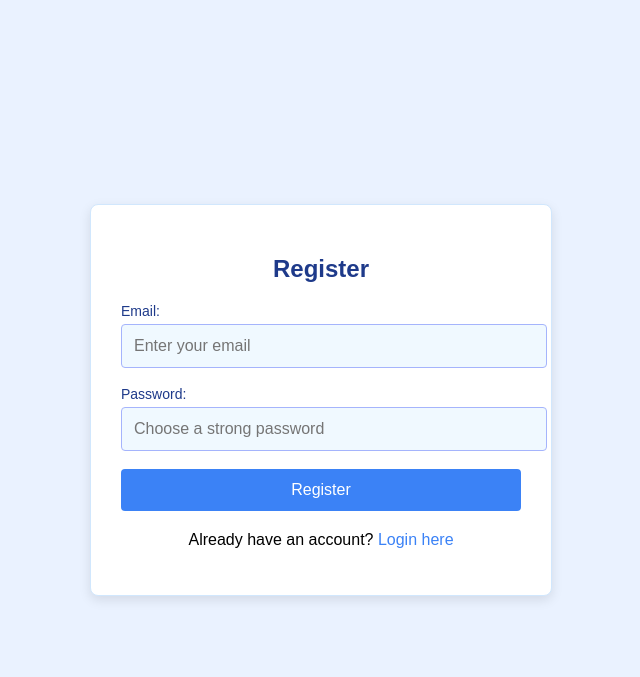
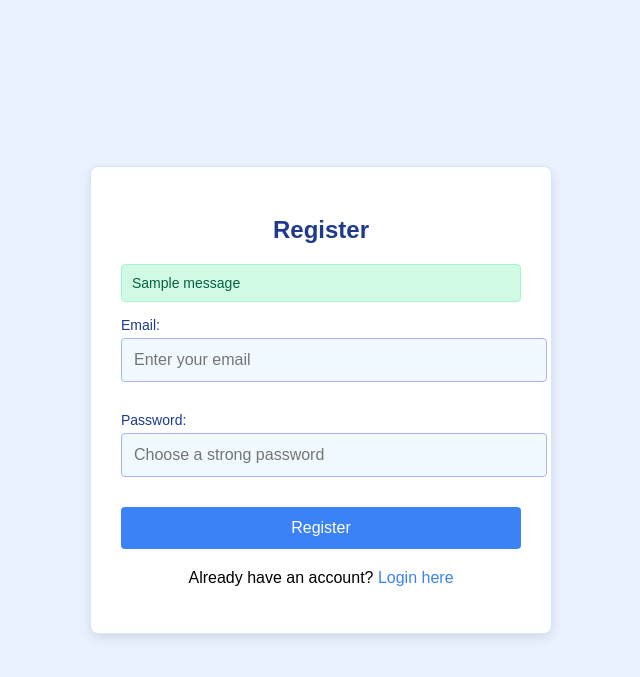
Before and after one commit to xDaBix/DjangoUserAuthApi, a Django app: page / in a window 1280 px wide. Shown: the top 677 px of the page, without its empty margins (319-959 px from the left). Run offline with Django 5.2, Linux system fonts and the light colour scheme; one stand-in notice (Sample message) is shown.

Commit message:
30-04-25

```diff
--- a/UsersDetails/templates/UsersDetails/register.html
+++ b/UsersDetails/templates/UsersDetails/register.html
@@ -4,6 +4,7 @@
     <meta charset="UTF-8">
     <meta name="viewport" content="width=device-width, initial-scale=1.0">
     <title>Register</title>
+
         <style>
             /* General Styles */
             body {
@@ -15,7 +16,6 @@
                 min-height: 100vh;
                 margin: 0;
             }
-
     .form-container {
             background-color: white;
             padding: 30px;
@@ -92,27 +92,74 @@
         .footer a:hover {
             text-decoration: underline;
         }
+
+        .messages {
+            list-style: none;
+            padding: 0;
+            margin: 0 0 15px 0;
+        }
+        .messages li {
+            padding: 10px;
+            margin-bottom: 10px;
+            border-radius: 4px;
+            font-size: 14px;
+        }
+        .messages li.success {
+            background-color: #d1fae5;
+            color: #065f46;
+            border: 1px solid #a7f3d0;
+        }
+        .messages li.info {
+            background-color: #dbeafe;
+            color: #1e40af;
+            border: 1px solid #bfdbfe;
+        }
+        .messages li.warning {
+            background-color: #fef3c7;
+            color: #92400e;
+            border: 1px solid #fde68a;
+        }
+        .messages li.error {
+            background-color: #fee2e2;
+            color: #b91c1c;
+            border: 1px solid #fecaca;
+        }
+        .error-message {
+            color: #b91c1c;
+            font-size: 12px;
+            margin-top: -12px;
+            margin-bottom: 15px;
+            display: block;
+            min-height: 1em;
+        }
     </style>
 </head>
 <body>
 
     <div class="form-container">
         <h2>Register</h2>
+
+        {% if messages %}
+            <ul class="messages">
+                {% for message in messages %}
+                    <li{% if message.tags %} class="{{ message.tags }}"{% endif %}>{{ message }}</li>
+                {% endfor %}
+            </ul>
+        {% endif %}
+
         <form action="{% url 'register' %}" method="post">
             {% csrf_token %}
 
             <div class="form-group">
                 <label for="email">Email:</label>
-                <input type="email" id="email" name="email" placeholder="Enter your email" required>
-
-                <p class="error-message">{% if form.email.errors %}{{ form.email.errors }}{% endif %}</p>
+                <input type="email" id="email" name="email" placeholder="Enter your email" value="{{ email|default:'' }}" required>
+                <p class="error-message"></p>
             </div>
 
             <div class="form-group">
                 <label for="password">Password:</label>
                 <input type="password" id="password" name="password" placeholder="Choose a strong password" required>
-
-                <p class="error-message">{% if form.password.errors %}{{ form.password.errors }}{% endif %}</p>
+                <p class="error-message"></p>
             </div>
 
             <button type="submit">Register</button>
```
Also changed, not shown: db.sqlite3. Lines whose indentation alone changed are shown as unchanged.
